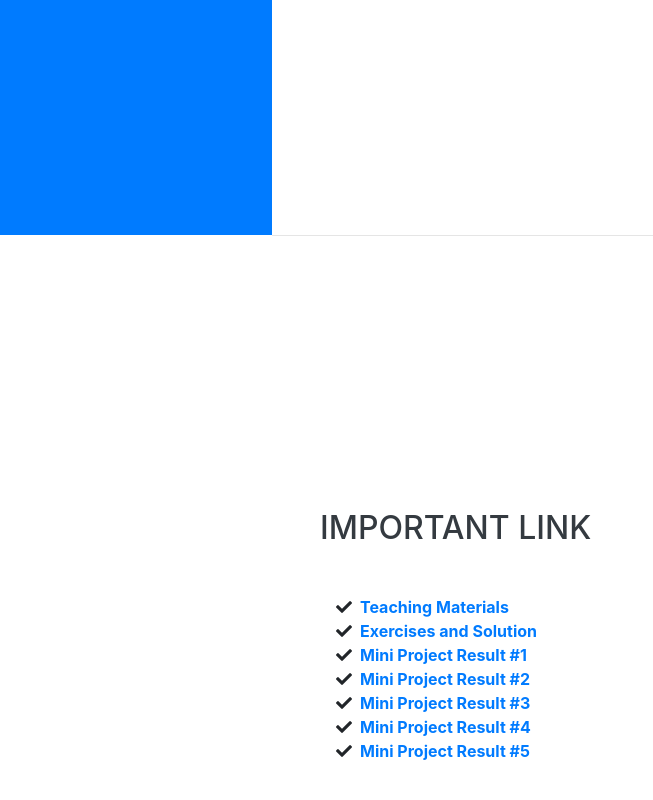
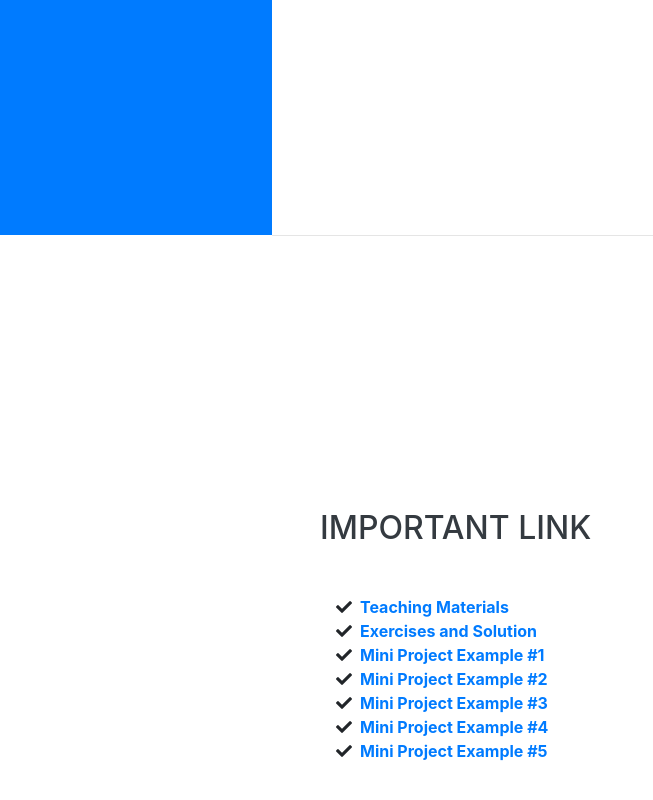
Before and after one commit to patcharinka/15016406, a website with bundled scripts: page index.html in a window 1280 px wide. Shown: the part 565-1365 px from the top of the page, without its empty margins (0-653 px from the left). Built offline with nearby package versions, Linux system fonts and the light colour scheme; a web font is replaced by a local one.

Commit message:
Update index.html

```diff
--- a/index.html
+++ b/index.html
@@ -240,31 +240,31 @@
             </li>
             <li>
               <i class="fa-li fa fa-check"></i>
-              <a href="https://nichakamon.github.io/mind/" target="_blank"><b> Mini Project Result #1</b></a>
+              <a href="https://nichakamon.github.io/mind/" target="_blank"><b> Mini Project Example #1</b></a>
 
 
             </li>
             <li>
               <i class="fa-li fa fa-check"></i>
-              <a href="https://pkxaxa.github.io/Computer-Programming-2019-KMITL-Repository/?fbclid=IwAR2bBVMAjJ1qQ0IgiPoEDvnj_FOPvL6-seCSd1BWcg6oMJ-70d-l1o2shjs" target="_blank"><b> Mini Project Result #2</b></a>
+              <a href="https://pkxaxa.github.io/Computer-Programming-2019-KMITL-Repository/?fbclid=IwAR2bBVMAjJ1qQ0IgiPoEDvnj_FOPvL6-seCSd1BWcg6oMJ-70d-l1o2shjs" target="_blank"><b> Mini Project Example #2</b></a>
 
 
             </li>
             <li>
               <i class="fa-li fa fa-check"></i>
-              <a href="https://tanatthep.github.io/Tanatthep/index1.html" target="_blank"><b> Mini Project Result #3</b></a>
+              <a href="https://tanatthep.github.io/Tanatthep/index1.html" target="_blank"><b> Mini Project Example #3</b></a>
 
 
             </li>
             <li>
               <i class="fa-li fa fa-check"></i>
-              <a href="https://61130055.github.io/github/" target="_blank"><b> Mini Project Result #4</b></a>
+              <a href="https://61130055.github.io/github/" target="_blank"><b> Mini Project Example #4</b></a>
 
 
             </li>
             <li>
               <i class="fa-li fa fa-check"></i>
-              <a href="https://61130061.github.io/Hello/?fbclid=IwAR18dZfTwJeQv8tRTKGqQlzqkOxHlEcQt-zDx67Pp7T4C1Mvh-miuwVQ8Lw" target="_blank"><b> Mini Project Result #5</b></a>
+              <a href="https://61130061.github.io/Hello/?fbclid=IwAR18dZfTwJeQv8tRTKGqQlzqkOxHlEcQt-zDx67Pp7T4C1Mvh-miuwVQ8Lw" target="_blank"><b> Mini Project Example #5</b></a>
 
 
             </li>
```
